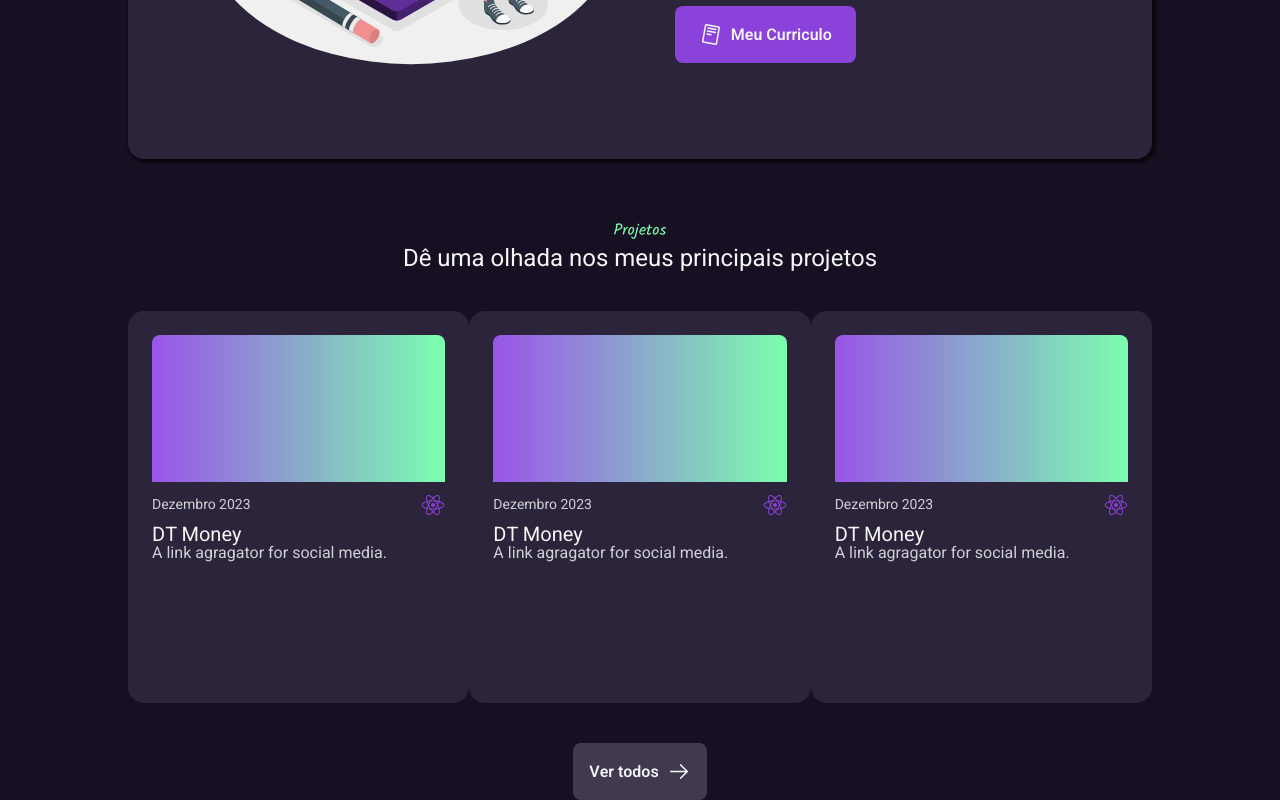
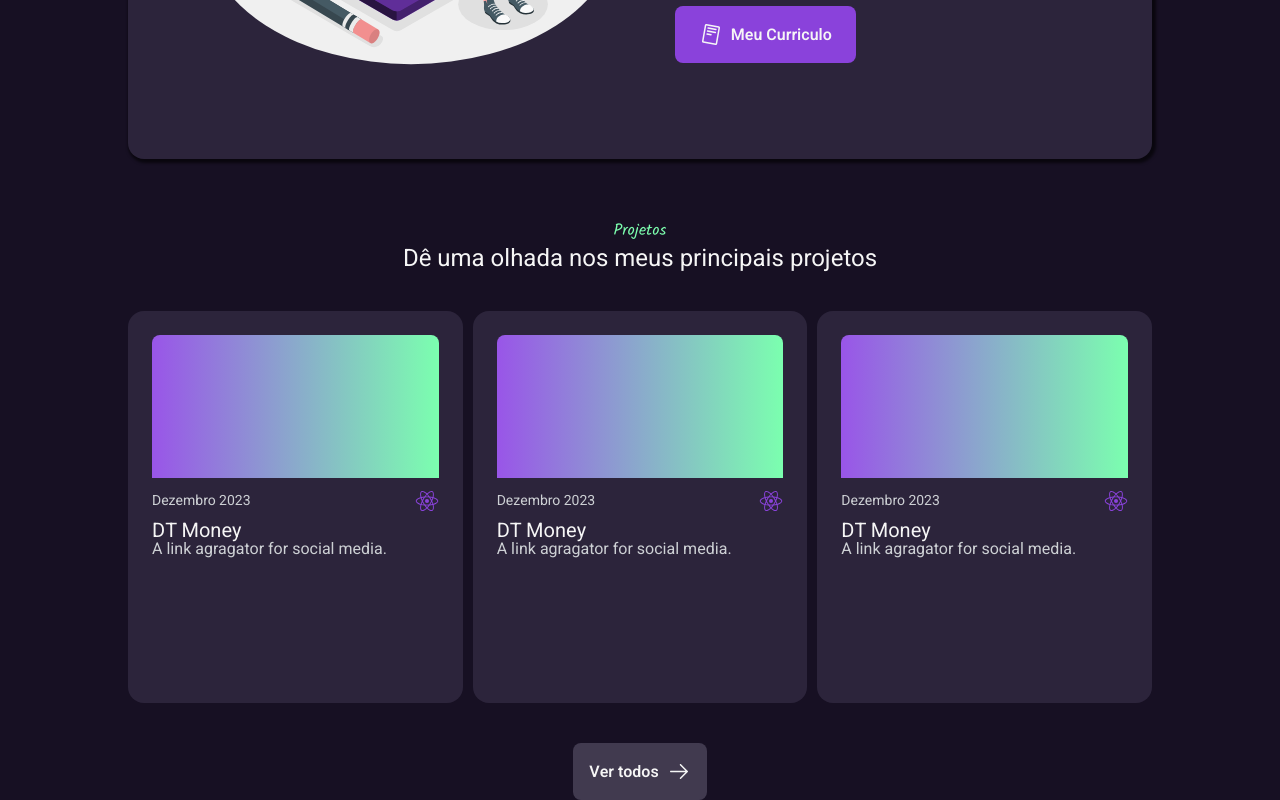
Before and after one commit to LuisNettoo/portfolio-luis, a React (Vite) app: page / in a window 1280 px wide. Shown: the part 1235-2035 px from the top of the page. Built offline with nearby package versions, Linux system fonts and the light colour scheme; the HTML template or start-up script is replaced by a standard one.

Commit message:
Tentativa de resposividade

```diff
--- a/src/components/CardProject/styles.ts
+++ b/src/components/CardProject/styles.ts
@@ -1,7 +1,7 @@
 import styled from "styled-components";
 
 export const CardContainer = styled.div`
-  max-width: 384px;
+  max-width: 28%;
   height: 344px;
   padding: 1.5rem;
   background-color: var(--surface-primary);
```
